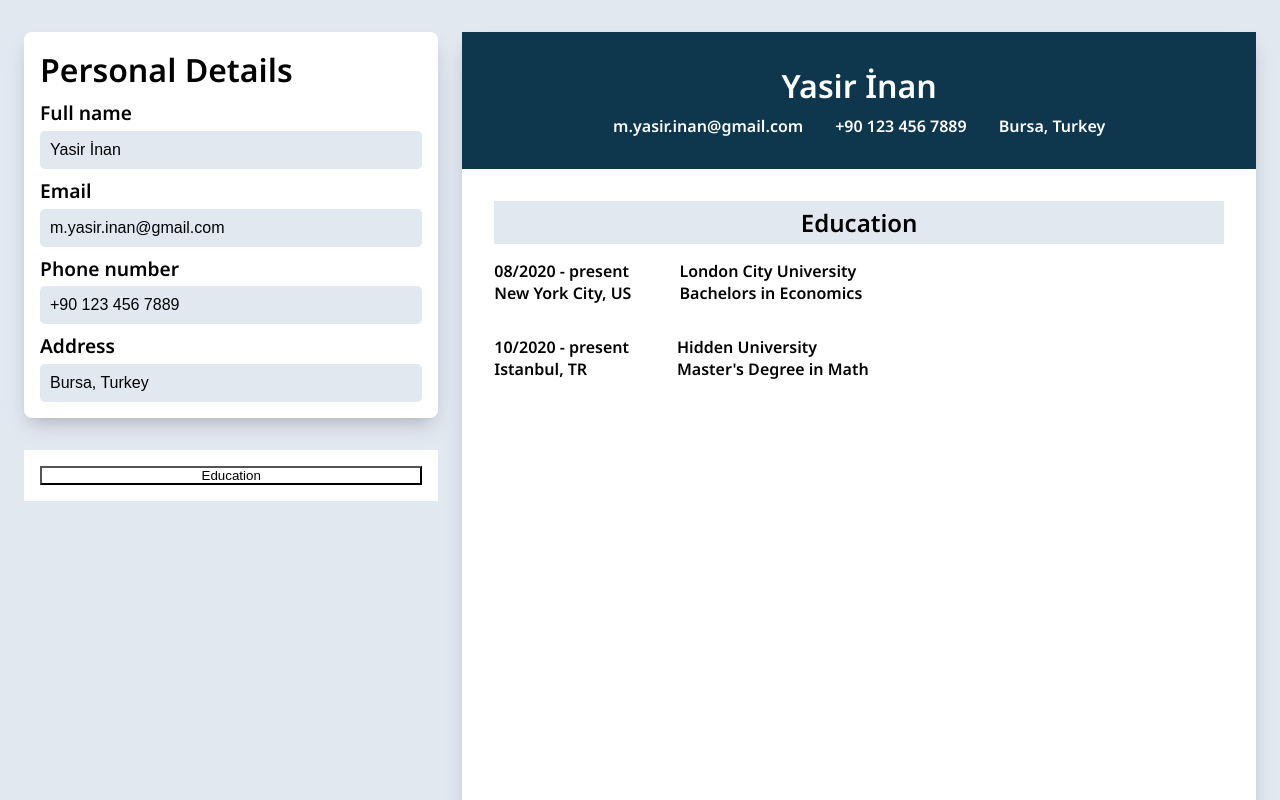
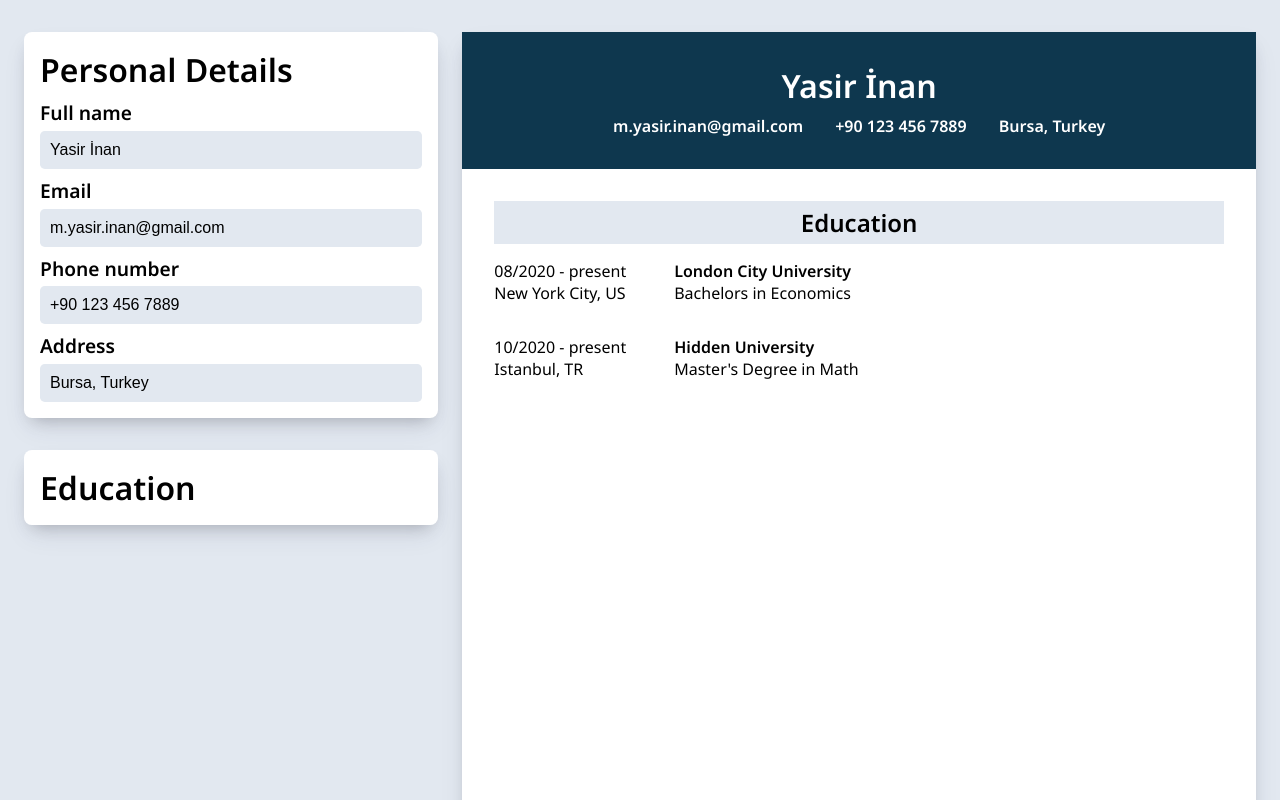
Before and after one commit to myinan/cv-app-react, a React (Vite) app: page / in a window 1280 px wide. Shown: the top 800 px of the page. Built offline with nearby package versions, Linux system fonts and the light colour scheme.

Commit message:
Style education input section

```diff
--- a/src/components/sectionEdit.jsx
+++ b/src/components/sectionEdit.jsx
@@ -149,7 +149,11 @@ function EducationInstance({ personInfo, setPersonInfo, index }) {
         ></input>
       </div>
 
-      <button onClick={toggleDropdown}>Close</button>
+      <div className="buttons-group">
+        <button>Delete</button>
+        <button onClick={toggleDropdown}>Cancel</button>
+        <button>Save</button>
+      </div>
     </div>
   );
 }
--- a/src/index.css
+++ b/src/index.css
@@ -3,6 +3,8 @@
   --accent-bg: #e2e8f0;
   --resume-header-bg: #0e374e;
   --border: #7dd3fc;
+  --delete-btn-bg: #e11d48;
+  --save-btn-bg: #0284c7;
 }
 
 * {
@@ -15,3 +17,8 @@
   font-family: "NotoSans-SemiBold";
   src: url("./assets/NotoSans-SemiBold.ttf");
 }
+
+@font-face {
+  font-family: "NotoSans-Regular";
+  src: url("./assets/NotoSans-Regular.ttf");
+}
--- a/src/styles/sectionEdit.css
+++ b/src/styles/sectionEdit.css
@@ -31,17 +31,70 @@
   position: relative;
   display: flex;
   flex-direction: column;
-  padding: 1rem;
   gap: 0.5rem;
-  background-color: var(--main-bg);
+  border-radius: 0.5rem;
+  overflow: hidden; /* Property to make sure child elements do not protrude beyond the container */
+  background-color: var(--accent-bg);
+  box-shadow:
+    0 13px 27px -5px rgba(50, 50, 93, 0.1),
+    0 8px 16px -8px rgba(0, 0, 0, 0.25);
 }
 
 .education-details * {
   background-color: var(--main-bg);
 }
 
+.education-details > * {
+  padding: 1rem;
+}
+
+.education-details > button {
+  display: flex;
+  justify-content: flex-start;
+  cursor: pointer;
+  border: none;
+  outline: none;
+  font-size: 1.2rem;
+  font-family: "NotoSans-SemiBold";
+}
+
+.education-details > button:first-child {
+  font-size: 2rem;
+}
+
 .education-details .education-instance-edit {
-  position: absolute;
+  display: flex;
+  flex-direction: column;
+  gap: 0.7rem;
+}
+
+.education-instance-edit .buttons-group {
+  display: flex;
+  gap: 1rem;
+}
+
+.buttons-group button {
+  padding: 0.5rem 0.8rem;
+  margin-top: 1rem;
+  border: none;
+  border-radius: 0.5rem;
+  outline: none;
+  cursor: pointer;
+  color: var(--main-bg);
+}
+
+.buttons-group button:nth-child(1) {
+  margin-right: auto;
+  background-color: var(--delete-btn-bg);
+}
+
+.buttons-group button:nth-child(2) {
+  background-color: var(--accent-bg);
+  color: black;
+}
+
+.buttons-group button:nth-child(3) {
+  background-color: var(--save-btn-bg);
 }
 
 .input-group {
--- a/src/styles/sectionResume.css
+++ b/src/styles/sectionResume.css
@@ -62,3 +62,11 @@
   display: flex;
   gap: 3rem;
 }
+
+.education-instance-resume .education-info-group {
+  font-family: "NotoSans-Regular";
+}
+
+.education-info-group .schoolName {
+  font-family: "NotoSans-SemiBold";
+}
```
Also changed, not shown: src/assets/NotoSans-Regular.ttf (added).
